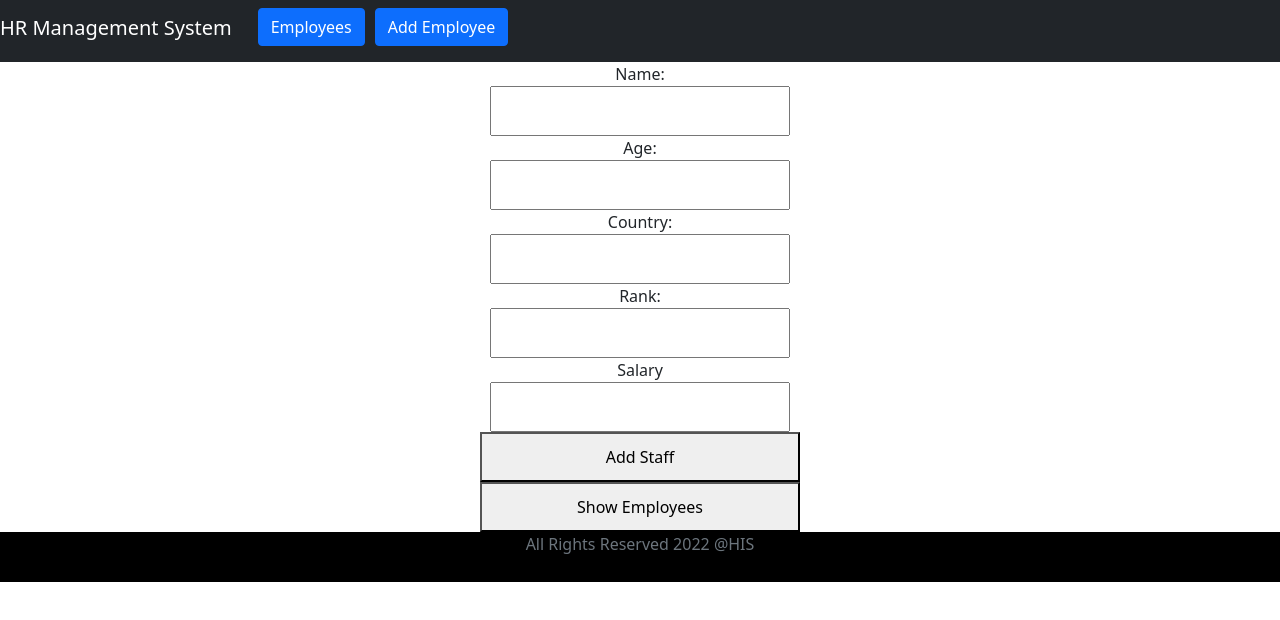
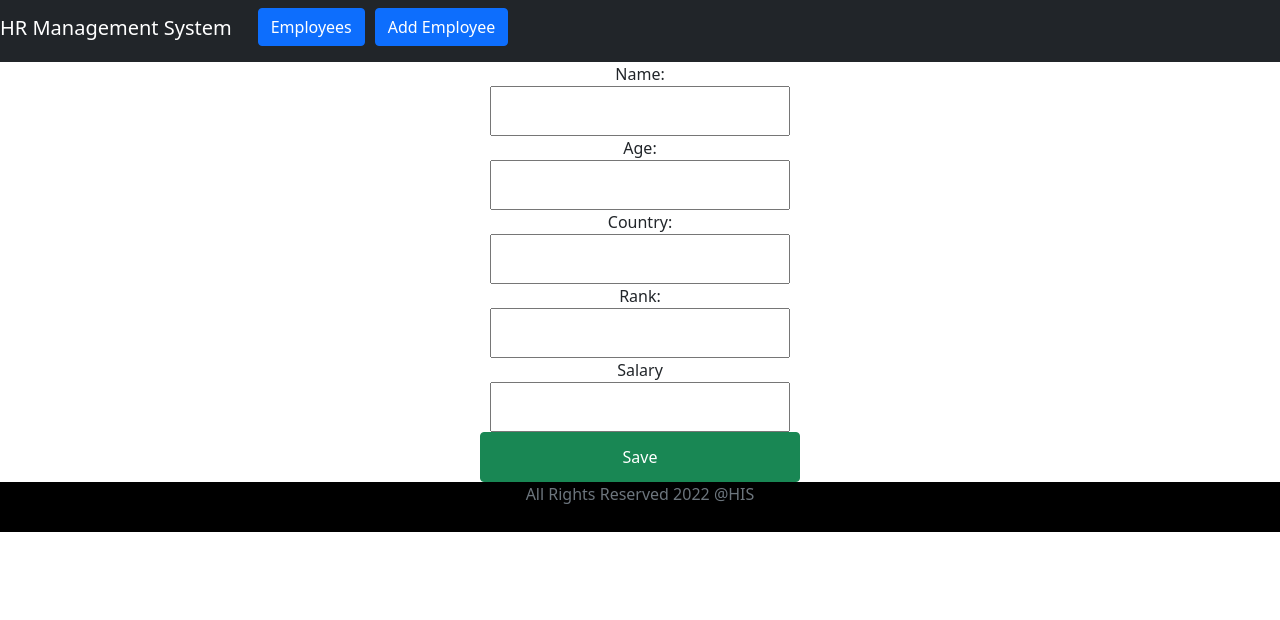
Before and after one commit to ezralangat88/HRMS, a React (Create React App) app in the folder client1/: page /addEmployee in a window 1280 px wide. Shown: the top 620 px of the page. Built offline with nearby package versions, Linux system fonts and the light colour scheme.

Commit message:
add & delete imp v1..

```diff
--- a/client1/src/App.js
+++ b/client1/src/App.js
@@ -14,8 +14,7 @@ function App() {
       <HeaderComponent/>
       <Routes>
         <Route path="/" element={<AddEmployee />} />
-        <Route path="/addEmployee" element={<AddEmployee />} />
-        <Route path="/addEmployee12" element={<AddEmployee1 />} />
+        <Route path="/addEmployee" element={<AddEmployee1 />} />
         <Route path="/employeeList" element={<EmployeeList />} />
       </Routes>
       <FooterComponent/>
--- a/client1/src/Components/EmployeeList.jsx
+++ b/client1/src/Components/EmployeeList.jsx
@@ -24,14 +24,6 @@ const EmployeeList = () => {
     }
 
     //DELETE
-    // const deleteUser = (userid) => {
-    //     UserService.deleteUser(userid).then( (response) =>{
-    //         getAllUsers();
-
-    //     }).catch(error =>{
-    //         console.log(error);
-    //     })
-    // }
     const deleteEmployee = (id) =>{
         EmployeeService.deleteEmployee(id).then((response) =>{
             getAllEmployees();
@@ -46,7 +38,6 @@ const EmployeeList = () => {
     <div className='container'>
     <h2 className='text-center'>Employee List</h2>
 
-    <Link to = 'add-user' className='btn btn-primary mb-2' style = {{marginLeft:"10px"}} >Add Employee</Link>
     <table className='table table-striped table-bordered'>
     <thead>
             <th>ID </th>
```
